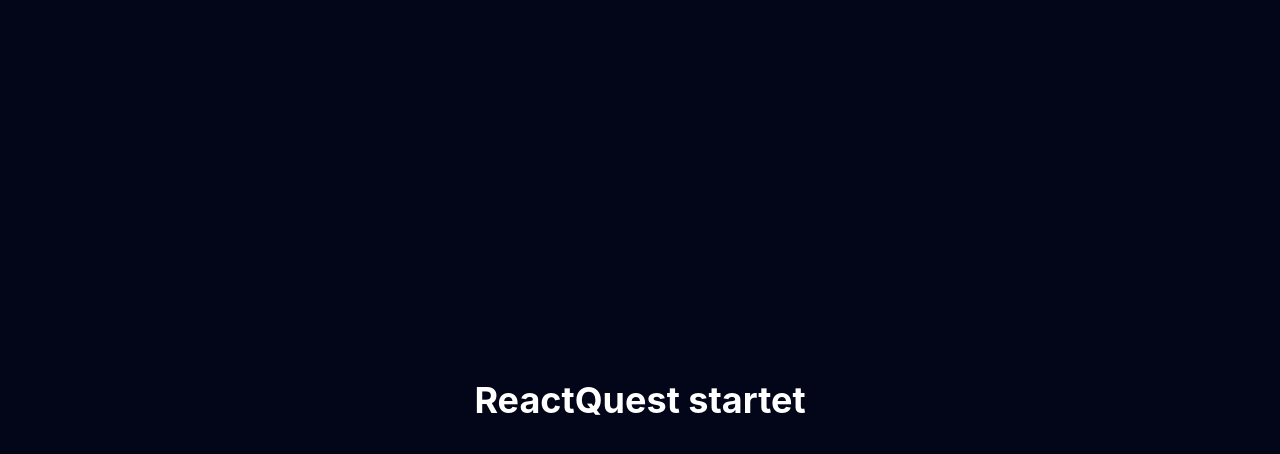
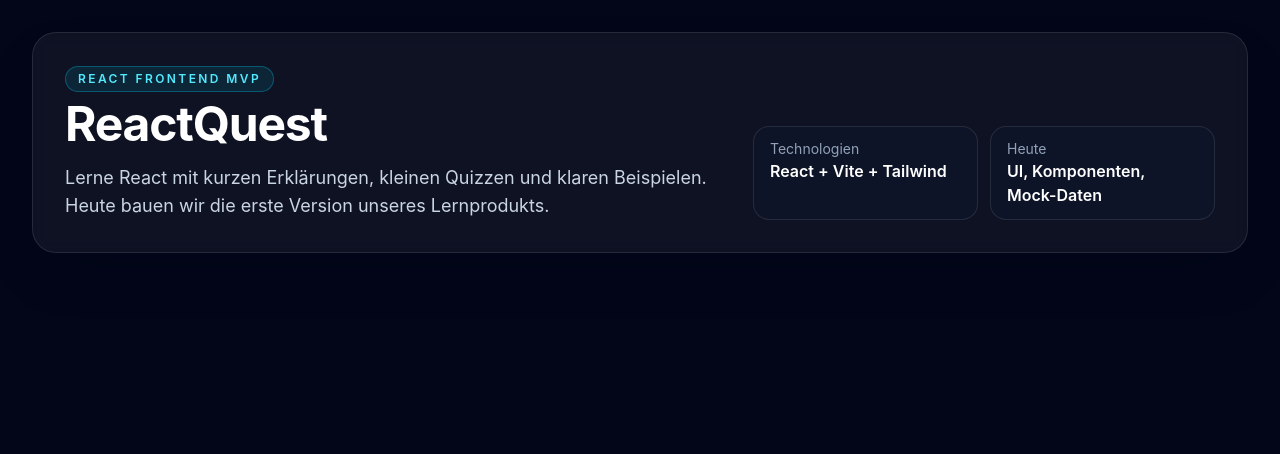
Before and after one commit to atamankina/react-quest, a React (Vite) app: page / in a window 1280 px wide. Shown: the top 454 px of the page. Built offline with nearby package versions, Linux system fonts and the light colour scheme.

Commit message:
Baue die App Shell und den ersten Header

```diff
--- a/src/App.jsx
+++ b/src/App.jsx
@@ -1,12 +1,15 @@
 import { useState } from 'react'
+import Header from './components/Header'
 
 function App() {
   const [count, setCount] = useState(0)
 
   return (
     <>
-      <div className="min-h-screen bg-slate-950 text-white flex items-center justify-center">
-        <h1 className="text-4xl font-bold">ReactQuest startet</h1>
+      <div className="min-h-screen bg-slate-950 text-slate-100">
+        <div className="mx-auto flex max-w-7xl flex-col gap-8 px-4 py-8 sm:px-6 lg:px-8">
+          <Header />
+        </div>
       </div>
     </>
   )
--- a/src/components/Header.jsx
+++ b/src/components/Header.jsx
@@ -0,0 +1,31 @@
+export default function Header() {
+  return (
+    <header className="rounded-3xl border border-white/10 bg-white/5 p-8 shadow-2xl shadow-slate-950/30 backdrop-blur">
+      <div className="flex flex-col gap-4 lg:flex-row lg:items-end lg:justify-between">
+        <div className="max-w-2xl">
+          <p className="mb-2 inline-flex rounded-full border border-cyan-400/30 bg-cyan-400/10 px-3 py-1 text-xs font-semibold uppercase tracking-[0.2em] text-cyan-300">
+            React Frontend MVP
+          </p>
+          <h1 className="text-4xl font-bold tracking-tight text-white sm:text-5xl">
+            ReactQuest
+          </h1>
+          <p className="mt-4 text-base leading-7 text-slate-300 sm:text-lg">
+            Lerne React mit kurzen Erklärungen, kleinen Quizzen und klaren Beispielen.
+            Heute bauen wir die erste Version unseres Lernprodukts.
+          </p>
+        </div>
+
+        <div className="grid gap-3 sm:grid-cols-2">
+          <div className="rounded-2xl border border-white/10 bg-slate-900/60 px-4 py-3">
+            <p className="text-sm text-slate-400">Technologien</p>
+            <p className="font-semibold text-white">React + Vite + Tailwind</p>
+          </div>
+          <div className="rounded-2xl border border-white/10 bg-slate-900/60 px-4 py-3">
+            <p className="text-sm text-slate-400">Heute</p>
+            <p className="font-semibold text-white">UI, Komponenten, Mock-Daten</p>
+          </div>
+        </div>
+      </div>
+    </header>
+  )
+}
```
